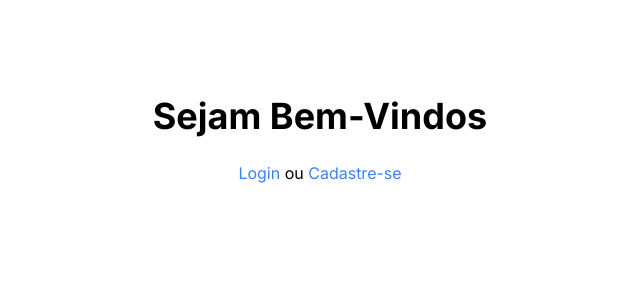
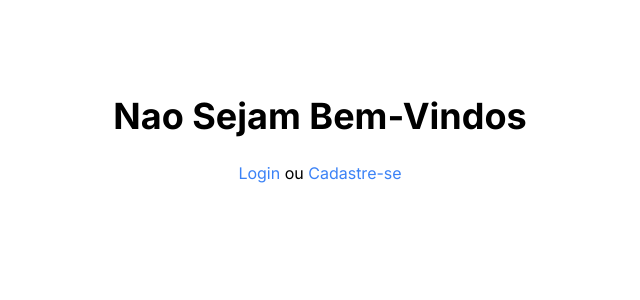
Before and after one commit to IdeaoBarreiro/projeto-profind, a Next.js app: page / in a window 1280 px wide. Shown: the top 300 px of the page, without its empty margins (320-960 px from the left). Built offline with nearby package versions, Linux system fonts and the light colour scheme.

Commit message:
alteracao

```diff
--- a/src/app/page.tsx
+++ b/src/app/page.tsx
@@ -3,7 +3,7 @@ import Link from "next/link";
 export default function Home() {
   return (
     <main className="flex min-h-screen flex-col items-center p-24">
-      <h1 className="text-4xl font-bold">Sejam Bem-Vindos</h1>
+      <h1 className="text-4xl font-bold">Nao Sejam Bem-Vindos</h1>
       <hr />
       <nav className="mt-6">
         <Link className="text-blue-500" href= "/portal">Login</Link> ou {' '}
```
